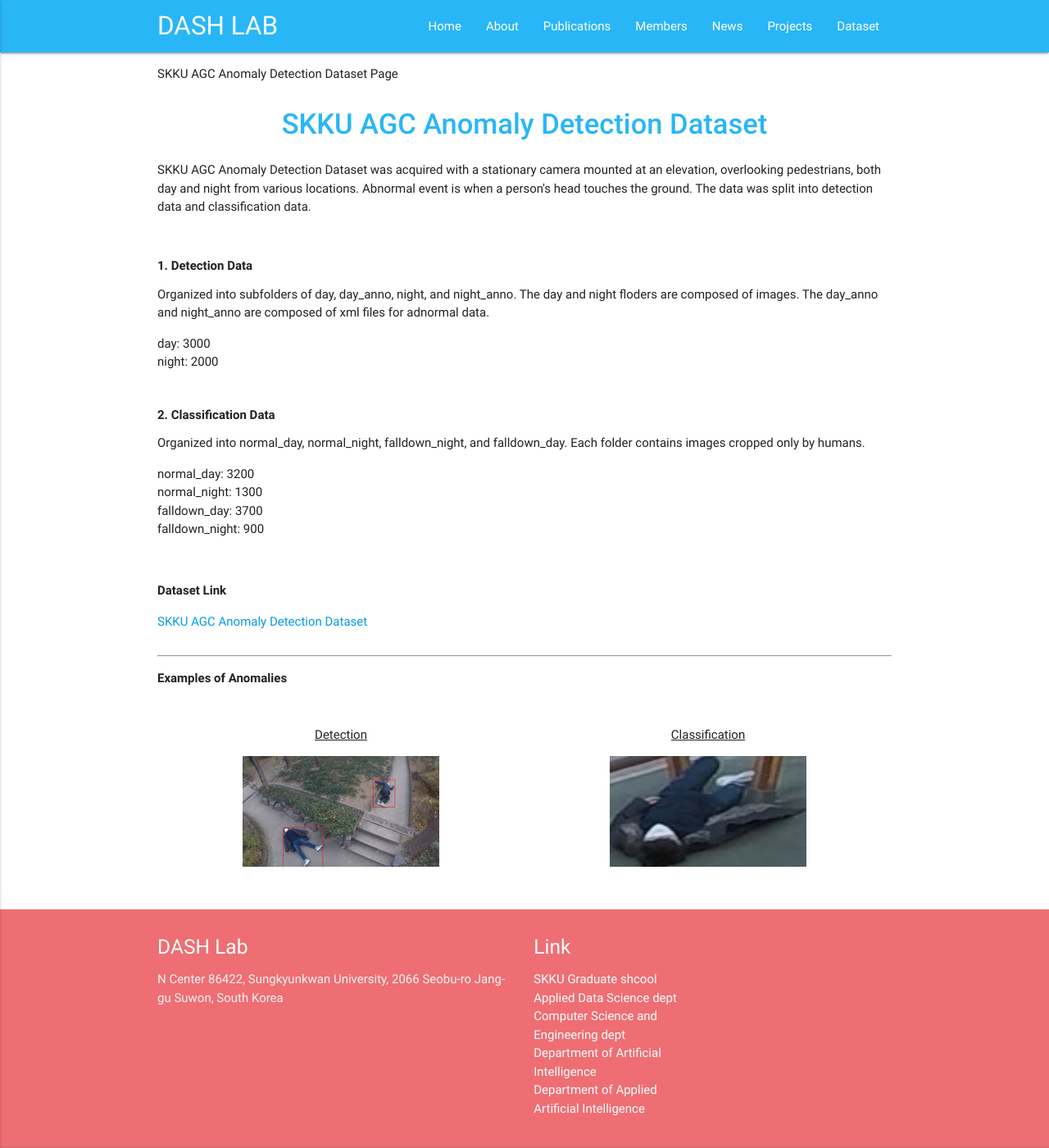
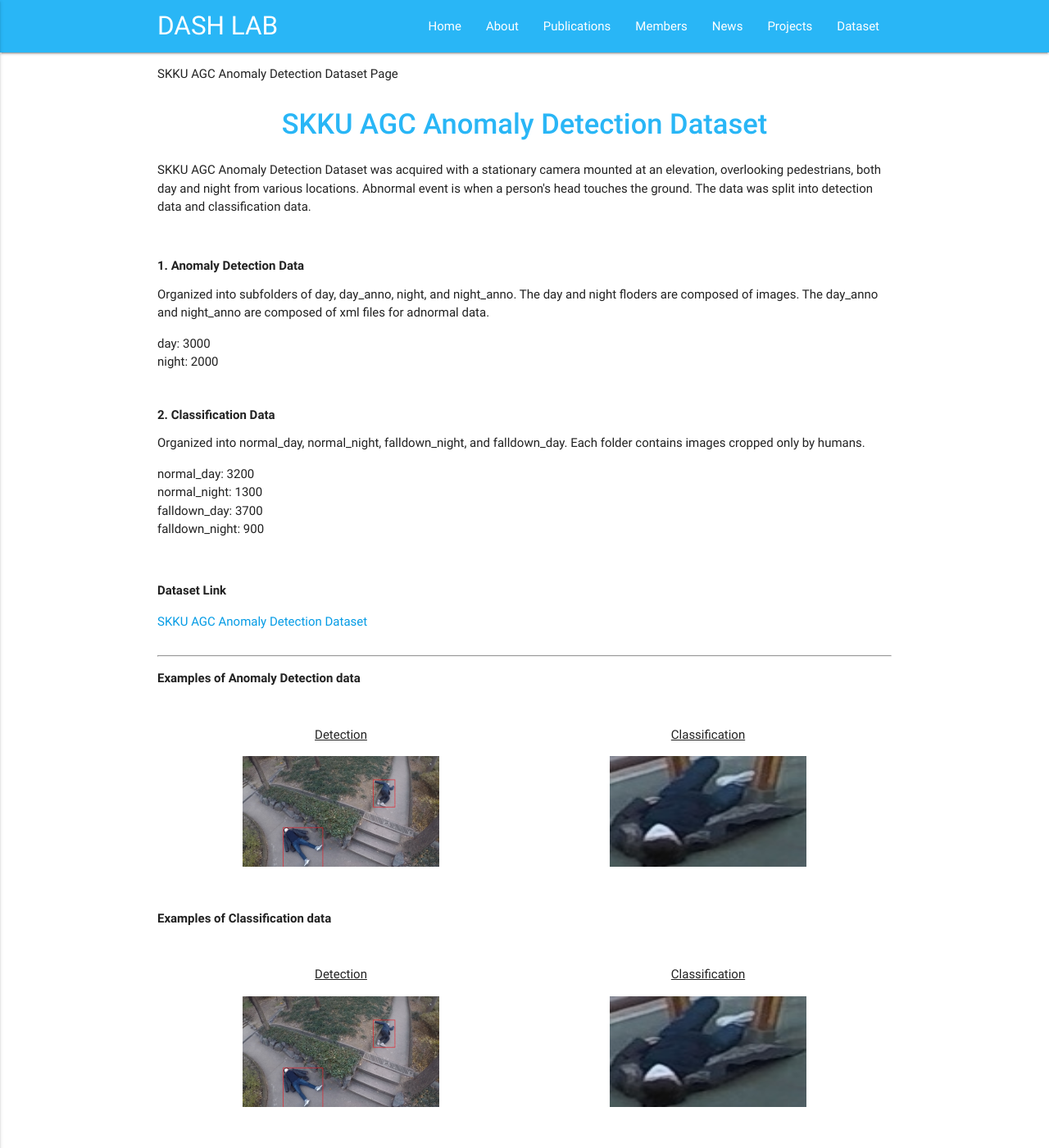
Before and after one commit to Yurim990507/DASH-Lab.github.io, a Jekyll site: the page built from example6.md, in a window 1280 px wide and 1400 px high. Shown: the whole window at 82% size. Built offline with Jekyll 4.4.1, drawn with Linux system fonts in a browser that asks for light colours.

Commit message:
Update example6.md

```diff
--- a/example6.md
+++ b/example6.md
@@ -9,7 +9,7 @@ permalink: /Dataset/
 <h1 class="page-title">SKKU AGC Anomaly Detection Dataset</h1>
   <p>SKKU AGC Anomaly Detection Dataset was acquired with a stationary camera mounted at an elevation, overlooking pedestrians, both day and night from various locations. Abnormal event is when a person's head touches the ground. The data was split into detection data and classification data.<p><br>
 
-<h6><b>1. Detection Data</b></h6>
+<h6><b>1. Anomaly Detection Data</b></h6>
   <p>Organized into subfolders of day, day_anno, night, and night_anno. The day and night floders are composed of images. The day_anno and night_anno are composed of xml files for adnormal data.</p>
   <p>day: 3000<br>night: 2000</p><br>
 
@@ -20,7 +20,7 @@ permalink: /Dataset/
 <p><b>Dataset Link</b></p>
   <a href="https://drive.google.com/drive/folders/1JfEMxKb70GSEEUKMBqr62UFOsMbpPK8s?usp=sharing">SKKU AGC Anomaly Detection Dataset</a><br><br>
 <hr>
-<p><b>Examples of Anomalies</b></p>
+<p><b>Examples of Anomaly Detection data</b></p>
 <table>
   <tr>
     <td width="50%" valign=top>
@@ -33,3 +33,17 @@ permalink: /Dataset/
     </td>
   </tr>
 </table>
+
+<p><b>Examples of Classification data</b></p>
+<table>
+  <tr>
+    <td width="50%" valign=top>
+      <p align=center style='margin-top:12.0pt; margin-botton:6.0pt'><u>Detection</u></p>
+      <p align=center><img border=0 width=240 height=135 src="/img/AGC_detection.jpg"></p>
+    </td>
+    <td width="50%" valign=top>
+      <p align=center style='margin-top:12.0pt; margin-botton:6.0pt'><u>Classification</u></p>
+      <p align=center><img border=0 width=240 height=135 src="/img/AGC_classification.jpg"></p>
+    </td>
+  </tr>
+</table>
```
